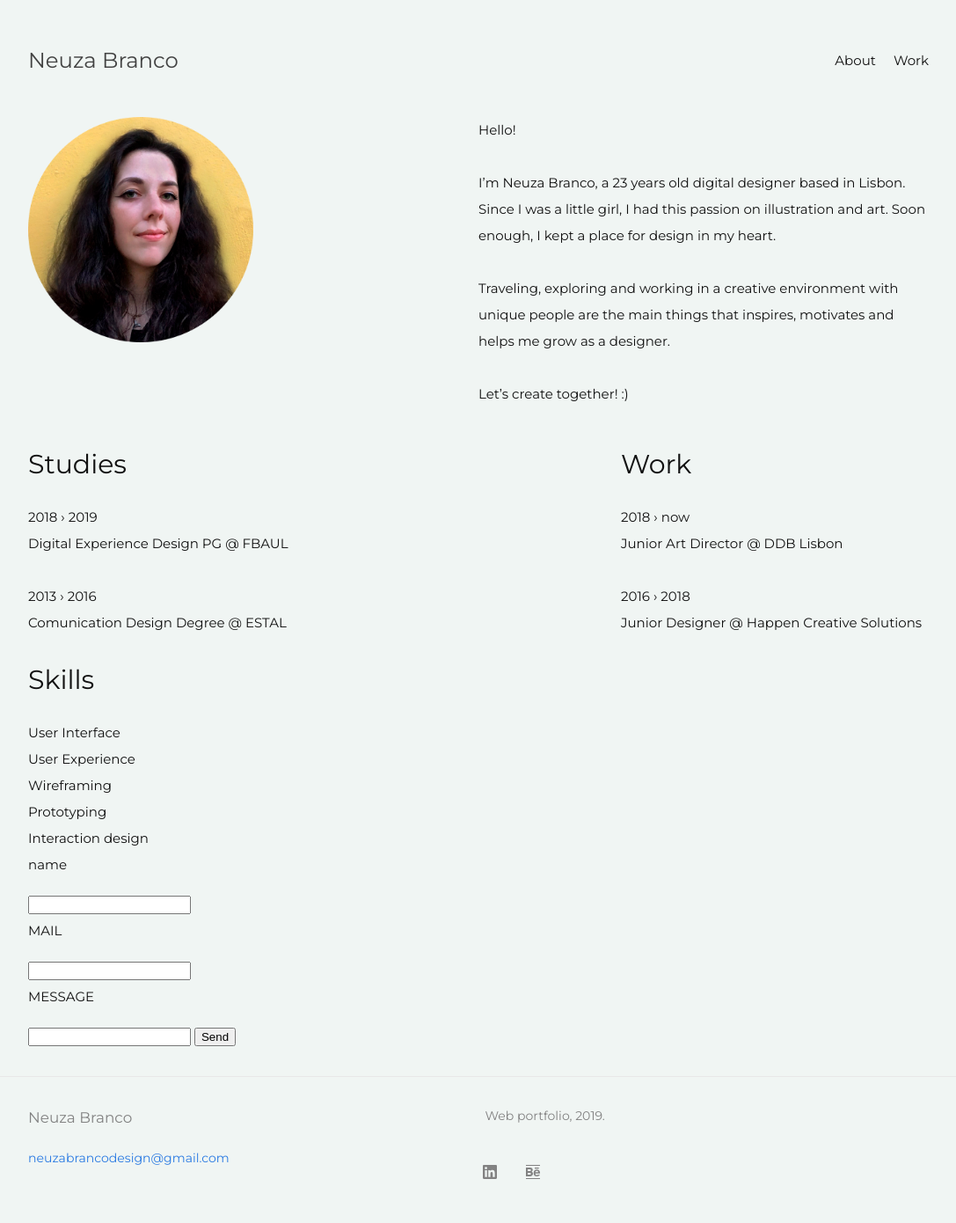
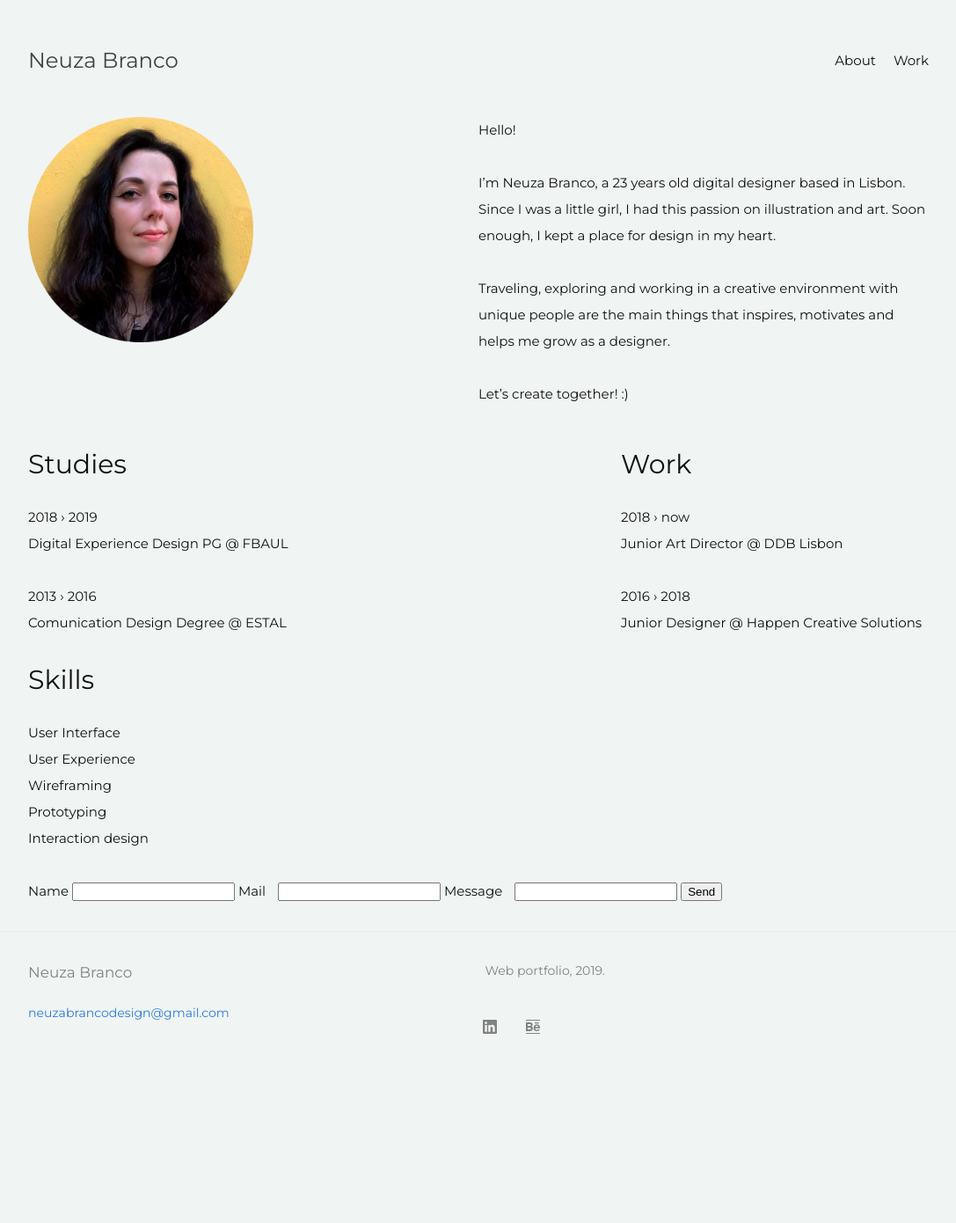
Before and after one commit to neuzadbranco/neuzadbranco.github.io, a Jekyll site: the page built from About.md, in a window 1280 px wide. Shown: the whole page at 88% size, without its empty margins (96-1183 px from the left). Built offline with Jekyll 4.4.1, drawn with Linux system fonts in a browser that asks for light colours; after the commit the page ends 1225 px from its top, so only the background shows below that.

Commit message:
Form
Form changes

```diff
--- a/_layouts/about.html
+++ b/_layouts/about.html
@@ -30,11 +30,13 @@ layout: default
 </ul>
 
 <form action="https://formspree.io/neuzabrancodesign@gmail.com" method="POST">
-<p>name</p>
+<section class="form">
+ <h7> Name<h7>
   <input type="text" name="name">
-  <p>MAIL</p>
+ <h7>Mail</h7>
   <input type="email" name="_replyto">
-  <p>MESSAGE</p>
+  <h7>Message</h7>
   <input type="text" name="message">
   <input type="submit" value="Send">
 </form>
+</section>
--- a/_sass/minima/_base.scss
+++ b/_sass/minima/_base.scss
@@ -9,6 +9,9 @@ dl, dd, ol, ul, figure {
 
 }
 
+h7 {
+  padding-right: 10px;
+}
 
 
 /**
--- a/_sass/minima/_layout.scss
+++ b/_sass/minima/_layout.scss
@@ -127,6 +127,9 @@
   font-size: 60px;
 }
 
+.form {
+  margin-top: 30px;
+}
 
 /**
  * Site footer
```
